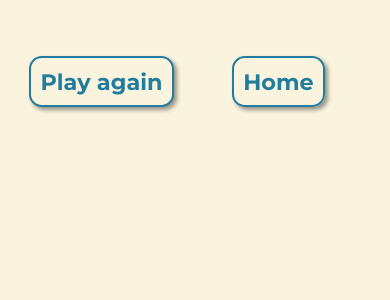
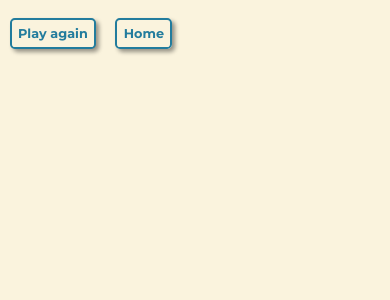
Before and after one commit to AndreiaCifoni/TheTriad, a React (Create React App) app: page /#/winlose in a window 390 px wide. Shown: the top 300 px of the page. Built offline with nearby package versions, Linux system fonts and the light colour scheme.

Commit message:
card alignment

```diff
--- a/src/style.css
+++ b/src/style.css
@@ -180,7 +180,7 @@ body {
   }
 
   .footer-social-links {
-    gap: 3rem;
+    gap: 2.5rem;
     font-size: 1.4rem;
   }
 }
@@ -437,3 +437,63 @@ body {
   border-radius: 0.8rem;
   box-shadow: rgba(0, 0, 0, 0.4) 3px 3px 4px;
 }
+
+@media screen and (max-width: 900px) {
+  .card-container {
+    width: 24rem;
+    height: 14rem;
+    padding: 1.8rem;
+    margin: 8rem auto;
+    border-radius: 1.6rem;
+  }
+  .card-title {
+    margin: 0.8rem auto 1.8rem auto;
+    font-size: 2.8rem;
+  }
+  .card-btn {
+    font-size: 1.2rem;
+    padding: 0.6rem;
+    margin: 0.8rem 1.5rem;
+    border-radius: 0.6rem;
+  }
+}
+
+@media screen and (max-width: 650px) {
+  .card-container {
+    width: 20rem;
+    height: 12rem;
+    margin: 4rem auto;
+    padding: 1.8rem;
+    border-radius: 1.2rem;
+  }
+  .card-title {
+    font-size: 2rem;
+    margin: 0.4rem auto 0.6em auto;
+  }
+  .card-btn {
+    font-size: 1rem;
+    padding: 0.6rem;
+    margin: 0.5rem 1rem;
+    border-radius: 0.4rem;
+  }
+}
+
+@media screen and (max-width: 470px) {
+  .card-container {
+    width: 15rem;
+    height: 8rem;
+    margin: 2rem auto;
+    padding: 1rem;
+    border-radius: 0.8rem;
+  }
+  .card-title {
+    font-size: 1.5rem;
+    margin: 0.2rem auto 0.6em auto;
+  }
+  .card-btn {
+    font-size: 0.8rem;
+    padding: 0.4rem;
+    margin: 0.2rem 0.6rem;
+    border-radius: 0.3rem;
+  }
+}
```
